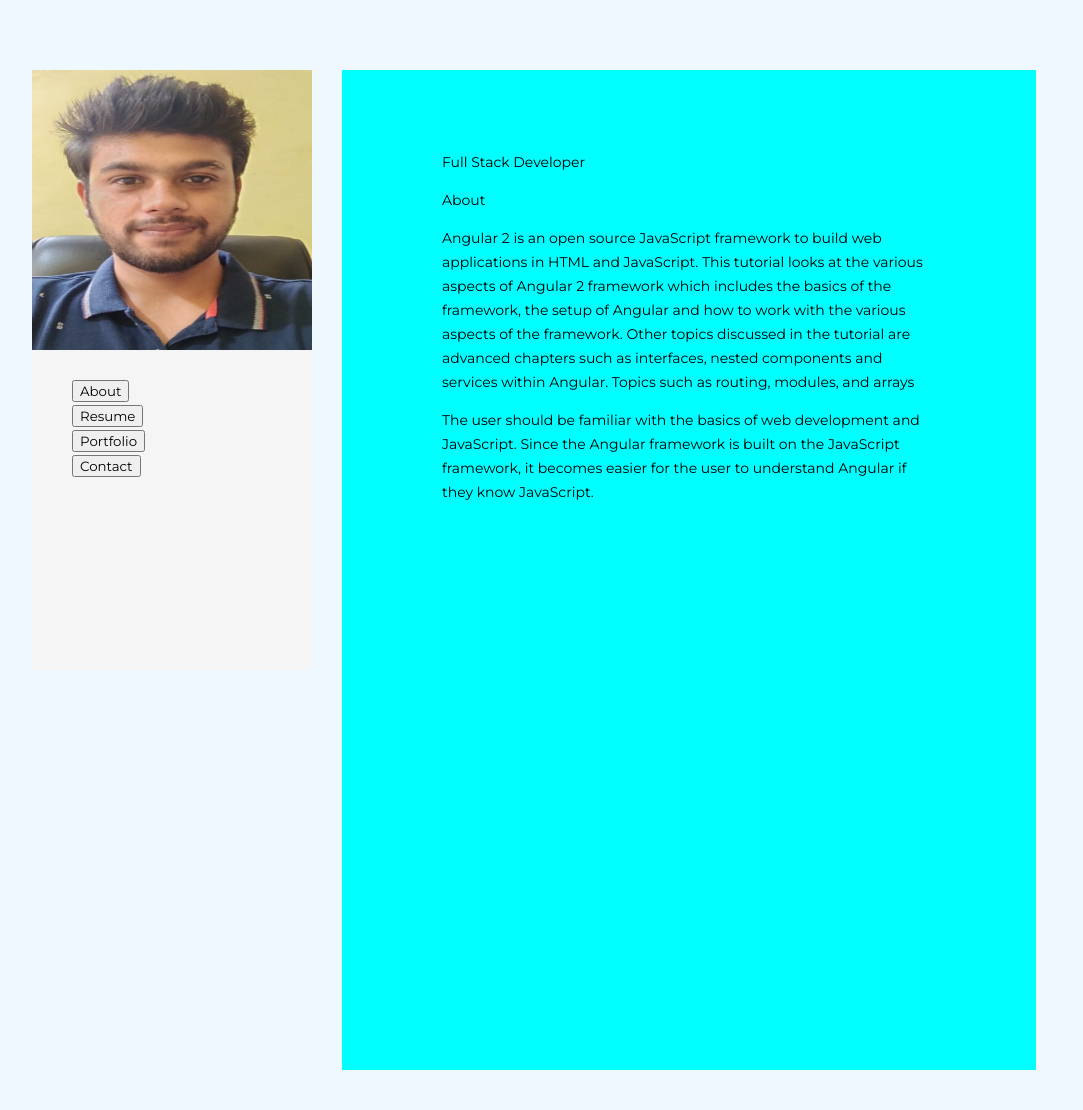
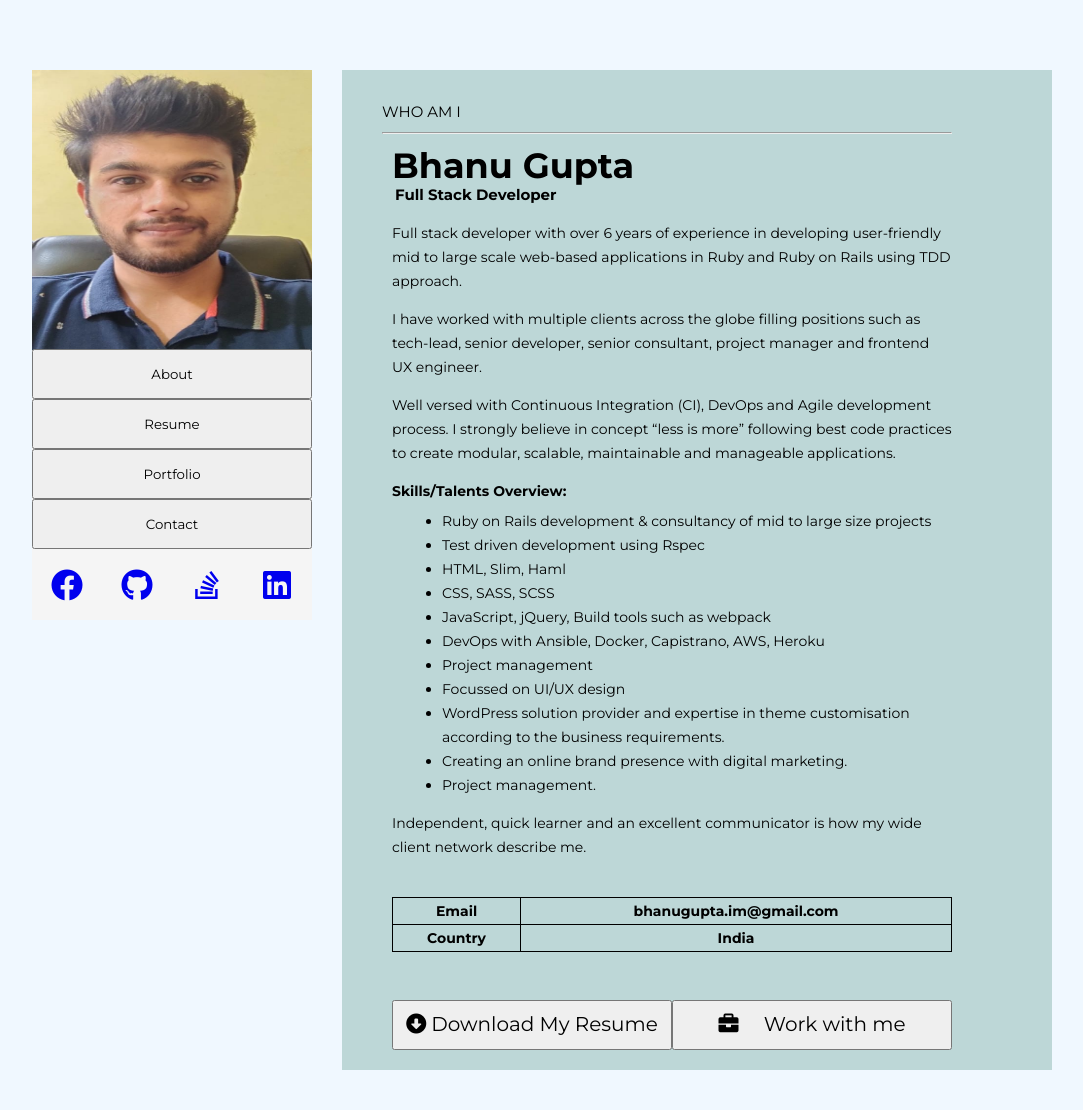
Before and after one commit to Bhanu9650/Personal-Website, a Flask app: page / in a window 1280 px wide. Shown: the whole page, without its empty margins (106-1189 px from the left). Run offline with Flask 2, Linux system fonts and the light colour scheme; lists and menus that the app fills with data are empty.

Commit message:
add about and resume page

```diff
--- a/static/css/style.css
+++ b/static/css/style.css
@@ -14,38 +14,72 @@ body {
     display: flex;
 }
 .container-left {
-    height: 600px;
+    height: 550px;
     width: 280px;
     background-color: whitesmoke;
     /* position: fixed; */
+}
+button {
+    width: 280px;
+    height: 50px;
 }
 .btn {
     font-size: 20px;
     padding-top: 0%;
 }
 ul {
+    padding: 0px 0px;
+    margin-top: -8px;
     list-style: none;
+
+}
+.icon {
+    display: flex;
+}
+
+.icon > * {
+    display: flex;
+    justify-content: center;
+    align-items: center;
+    width: 50%;
+    font-size: 2rem;
 }
 .container-right {
     height: 1000px;
     width: 800px;
     margin-left: 30px;
-    background-color: aqua;
+    background-color: rgb(189, 215, 215);
     padding: 80px 100px;
 }
-/* .titile {
-    font-size: 24px;
-    text-align: center;
-    font-weight: 700;
-    color: #6b6b93;
-    margin-bottom: 20px;
-    text-transform: uppercase;
+.item_info {
+    font-size: 15px;
+    margin-top: -50px;
+    margin-left: -60px;
 }
-.item_info .img {
-    width: 200px;
-    height: 200px;
-    background: #fff;
-    border-radius: 50%;
-    margin-bottom: 20px;
-    position: relative;
-} */
+hr {
+    color: black;
+}
+.title {
+    margin-left: -50px;
+}
+.name {
+    margin-top: 20px;
+    font-size: 35px;
+}
+.designation {
+    margin-top: 5px;
+    margin-left: 3px;
+    font-size: 15px;
+}
+table, th{
+    border: 1px solid black;
+    border-collapse: collapse;
+}
+.footer {
+    display: flex;
+    justify-content: space-around;
+    align-items: center;
+}
+.skill {
+    font-size: 20px;
+}
--- a/templates/home.html
+++ b/templates/home.html
@@ -5,6 +5,9 @@
     <meta charset="UTF-8">
     <meta http-equiv="X-UA-Compatible" content="IE=edge">
     <meta name="viewport" content="width=device-width, initial-scale=1.0">
+    <link rel="stylesheet" href="https://cdnjs.cloudflare.com/ajax/libs/font-awesome/6.0.0-beta3/css/all.min.css"
+        integrity="sha512-Fo3rlrZj/k7ujTnHg4CGR2D7kSs0v4LLanw2qksYuRlEzO+tcaEPQogQ0KaoGN26/zrn20ImR1DfuLWnOo7aBA=="
+        crossorigin="anonymous" referrerpolicy="no-referrer" />
     <link rel="stylesheet" href="static/css/style.css">
     <title>Bhanu Gupta</title>
 </head>
@@ -32,75 +35,142 @@
                     <!-- <p>Contact</p> -->
                 </li>
             </ul>
+            <div class="icon">
+                <div class="facebook">
+                    <a href="https://www.facebook.com/bhanu.gupta.102"><i class="fab fa-facebook"></i></a>
+                </div>
+                <div class="github">
+                    <a href="https://github.com/Bhanu9650"><i class="fab fa-github"></i></a>
+                </div>
+                <div class="stackoverflow">
+                    <a href="https://stackoverflow.com/users/8572034/bhanu-gupta"><i
+                            class="fab fa-stack-overflow"></i></a>
+                </div>
+                <div class="linkedIn">
+                    <a href="https://www.linkedin.com/in/bhanu-gupta-47896216b/"><i class="fab fa-linkedin"></i></a>
+                </div>
+            </div>
         </div>
         <div class="container-right">
-            <div class="title">
-                Full Stack Developer
-            </div>
             <div class="item about">
                 <div class="item_info">
-                    <div class="img"></div>
-                    <p>About</p>
+                    WHO AM I
+                    <hr>
                 </div>
-                <p>Angular 2 is an open source JavaScript framework to build web applications in HTML and JavaScript.
-                    This tutorial looks at the various aspects of Angular 2 framework which includes the basics of the
-                    framework, the setup of Angular and how to work
-                    with the various aspects of the framework. Other topics discussed in the tutorial are advanced
-                    chapters such as interfaces, nested components and services within Angular. Topics such as routing,
-                    modules, and arrays
-                </p>
-                <p>The user should be familiar with the basics of web development and JavaScript. Since the Angular
-                    framework is built on the JavaScript framework, it becomes easier for the user to understand Angular
-                    if they know JavaScript.
-                </p>
+                <div class="title">
+                    <div class="name">
+                        <strong>Bhanu Gupta</strong>
+                    </div>
+                    <div class="designation">
+                        <strong>Full Stack Developer</strong>
+                    </div>
+                    <p>
+                        Full stack developer with over 6 years of experience in developing user-friendly mid to large
+                        scale web-based applications in Ruby and Ruby on Rails using TDD approach.
+                    </p>
+                    <p>
+                        I have worked with multiple clients across the globe filling positions such as tech-lead, senior
+                        developer, senior consultant, project manager and frontend UX engineer.
+                    </p>
+                    <p>
+                        Well versed with Continuous Integration (CI), DevOps and Agile development process. I strongly
+                        believe in concept “less is more” following best code practices to create modular, scalable,
+                        maintainable and manageable applications.
+                    </p>
+                    <p>
+                        <strong>Skills/Talents Overview:</strong>
+                    <ul style="list-style: disc; margin-left: 50px;">
+                        <li>Ruby on Rails development & consultancy of mid to large size projects</li>
+                        <li>Test driven development using Rspec</li>
+                        <li>HTML, Slim, Haml</li>
+                        <li>CSS, SASS, SCSS</li>
+                        <li>JavaScript, jQuery, Build tools such as webpack</li>
+                        <li> DevOps with Ansible, Docker, Capistrano, AWS, Heroku</li>
+                        <li>Project management</li>
+                        <li>Focussed on UI/UX design</li>
+                        <li>WordPress solution provider and expertise in theme customisation according to the business
+                            requirements.</li>
+                        <li>Creating an online brand presence with digital marketing.</li>
+                        <li>Project management.</li>
+                    </ul>
+                    <p>Independent, quick learner and an excellent communicator is how my wide client network describe
+                        me.</p>
+                    <br>
+                    <table style="width: 100%;">
+                        <tr style="width: 50%; height: 20%;">
+                            <th>Email</th>
+                            <th>bhanugupta.im@gmail.com</th>
+                        </tr>
+                        <tr>
+                            <th>Country</th>
+                            <th>India</th>
+                        </tr>
+                    </table>
+                    <br>
+                    <br>
+                    <div class="footer">
+                        <div class="cv">
+                            <button class="btn"><i class="fas fa-arrow-alt-circle-down"></i><span
+                                    style="margin-left: 5px;">Download My Resume </span></button>
+                        </div>
+                        <div class="work">
+                            <button class="btn">
+                                <i class="fas fa-briefcase"></i>
+                                <span style="margin-left: 20px;">
+                                    Work with me
+                                </span>
+                            </button>
+                        </div>
+                    </div>
+                </div>
             </div>
+
+            <!-- Resume Page Start -->
             <div class="item resume" style="display: none;">
                 <div class="item_info">
-                    <div class="img"></div>
-                    <p>Resume</p>
+                    Professional Skills
+                    <hr>
                 </div>
-                <p>Node.js is a platform built on Chrome's JavaScript runtime for easily building fast and scalable
-                    network applications. Node.js uses an event-driven, non-blocking I/O model that makes it lightweight
-                    and efficient, perfect for data-intensive real-time
-                    applications that run across distributed devices.</p>
-                <p>Node.js is an open source, cross-platform runtime environment for developing server-side and
-                    networking applications. Node.js applications are written in JavaScript, and can be run within the
-                    Node.js runtime on OS X, Microsoft Windows, and Linux.</p>
-                <p>Node.js also provides a rich library of various JavaScript modules which simplifies the development
-                    of web applications using Node.js to a great extent.</p>
+                <div class="title">
+                    <br>
+                    <div class="skill">
+                        <strong>Python3</strong>
+                        <progress id="file" value="65" max="100" style="width: 600px; height: 40px;"></progress>
+                        <br>
+                        <strong>Flask / Django</strong>
+                        <progress id="file" value="85" max="100" style="width: 600px; height: 40px;"> 80% </progress>
+                        <br>
+                        <br>
+                        <br>
+                        <strong>HTML / CSS</strong>
+                        <progress id="file" value="85" max="100" style="width: 600px; height: 40px;"> 80% </progress>
+                        <strong>JavaScript</strong>
+                        <progress id="file" value="85" max="100" style="width: 600px; height: 40px;"> 80% </progress>
+                        <strong>React</strong>
+                        <progress id="file" value="85" max="100" style="width: 600px; height: 40px;"> 80% </progress>
+                        <br>
+                        <br>
+                        <br>
+                        <strong>Github</strong>
+                        <progress id="file" value="85" max="100" style="width: 600px; height: 40px;"> 80% </progress>
+                        <strong>Docker</strong>
+                        <progress id="file" value="85" max="100" style="width: 600px; height: 40px;"> 80% </progress>
+                        <strong>AWS EC2</strong>
+                        <progress id="file" value="85" max="100" style="width: 600px; height: 40px;"> 80% </progress>
+                    </div>
+                </div>
+
             </div>
+
+
+
+
+
+
             <div class="item portfolio" style="display: none;">
-                <div class="item_info">
-                    <div class="img"></div>
-                    <p>Portfolio</p>
-                </div>
-                <p>React makes it painless to create interactive UIs. Design simple views for each state in your
-                    application, and React will efficiently update and render just the right components when your data
-                    changes.
-                </p>
-                <p>Build encapsulated components that manage their own state, then compose them to make complex UIs.</p>
-                <p>Since component logic is written in JavaScript instead of templates, you can easily pass rich data
-                    through your app and keep state out of the DOM.
-                </p>
+
             </div>
             <div class="item contact" style="display: none;">
-                <div class="item_info">
-                    <div class="img"></div>
-                    <p>Contact</p>
-                </div>
-                <p>Vue is a progressive framework for building user interfaces. Unlike other monolithic frameworks, Vue
-                    is designed from the ground up to be incrementally adoptable. The core library is focused on the
-                    view layer only, and is easy to pick up and integrate
-                    with other libraries or existing projects. On the other hand, Vue is also perfectly capable of
-                    powering sophisticated Single-Page Applications when used in combination with modern tooling and
-                    supporting libraries.
-                </p>
-                <p>If you’d like to learn more about Vue before diving in, we created a video walking through the core
-                    principles and a sample project.
-                </p>
-            </div>
-
-            <div class="container-info">
 
             </div>
         </div>
```
Also changed, not shown: static/js/script.js (+11 -7 lines).
